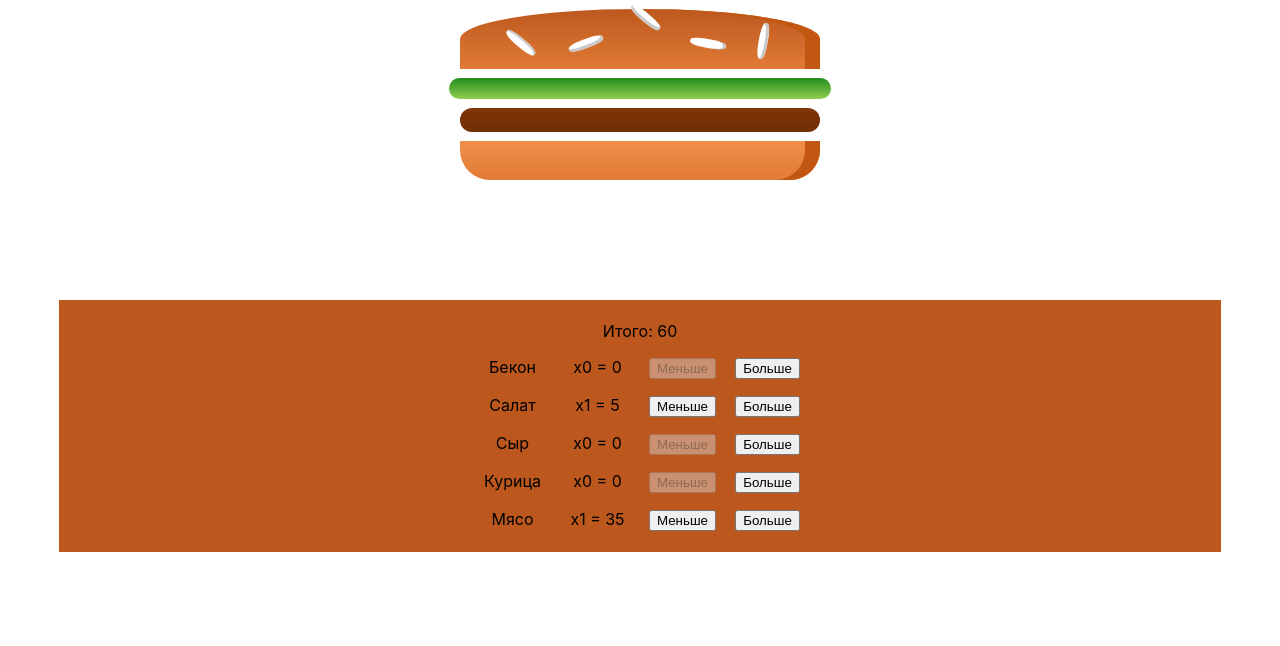
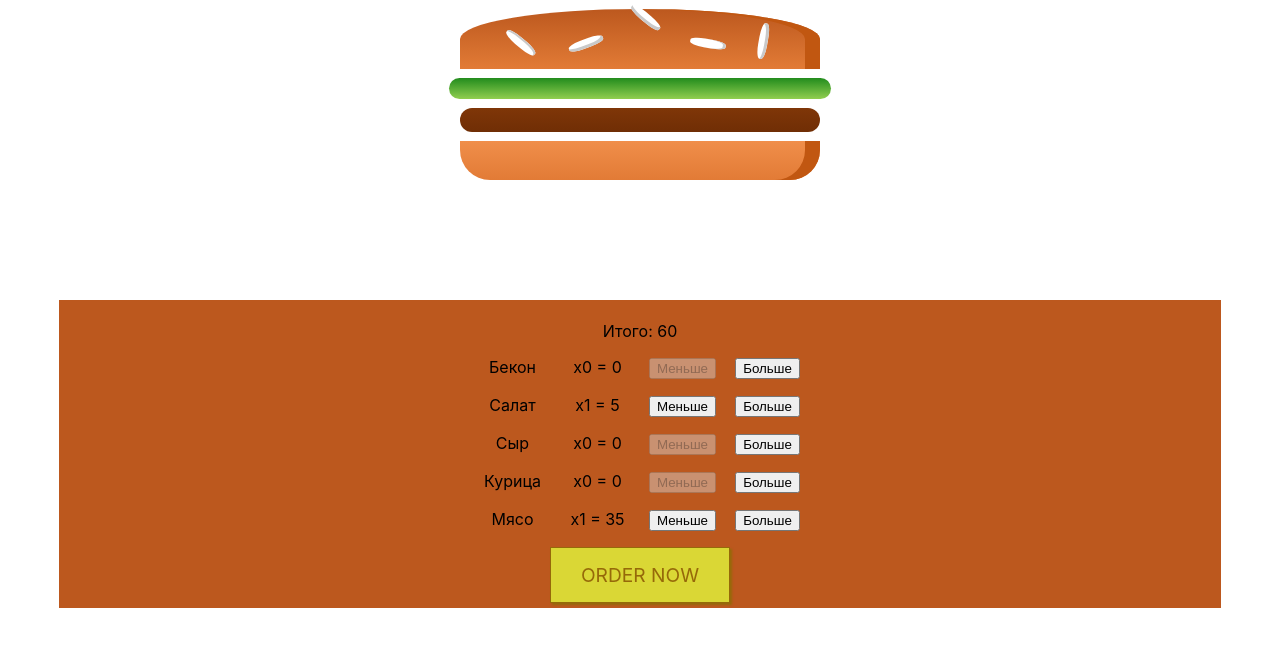
Before and after one commit to someq/burger-app, a React (Create React App) app: page / in a window 1280 px wide. Shown: the top 646 px of the page. Built offline with nearby package versions, Linux system fonts and the light colour scheme.

Commit message:
Добавлен компонент для кнопки заказа.

```diff
--- a/src/App.css
+++ b/src/App.css
@@ -154,6 +154,46 @@
     }
 }
 
+.OrderButton {
+    background-color: #dad735;
+    outline: none;
+    cursor: pointer;
+    border: 1px solid #966909;
+    color: #966909;
+    font-family: inherit;
+    font-size: 1.2em;
+    padding: 15px 30px;
+    box-shadow: 2px 2px 2px #966909;
+}
+
+.OrderButton:hover, .OrderButton:active {
+    background-color: #a0db41;
+    border: 1px solid #966909;
+    color: #966909;
+}
+.OrderButton:disabled {
+    background-color: #c7c6c6;
+    cursor: not-allowed;
+    border: 1px solid #ccc;
+    color: #888888;
+}
+
+.OrderButton:not(:disabled) {
+    animation: enable 0.3s linear;
+}
+
+@keyframes enable {
+    0% {
+        transform: scale(1);
+    }
+    60% {
+        transform: scale(1.1);
+    }
+    100% {
+        transform: scale(1);
+    }
+}
+
 .panel {
     background: #bc581e;
     padding: 5px;
--- a/src/components/BurgerForm/BurgerForm.js
+++ b/src/components/BurgerForm/BurgerForm.js
@@ -1,4 +1,5 @@
 import React from 'react';
+import OrderButton from './OrderButton/OrderButton';
 
 
 function BurgerForm(props) {
@@ -7,6 +8,7 @@
         <div>
             {props.children}
         </div>
+        <OrderButton/>
     </div>
 }
 
--- /dev/null
+++ b/src/components/BurgerForm/OrderButton/OrderButton.js
@@ -0,0 +1,9 @@
+import React from 'react';
+
+
+function OrderButton(props) {
+    return <button className="OrderButton">ORDER NOW</button>
+}
+
+
+export default(OrderButton);
```
